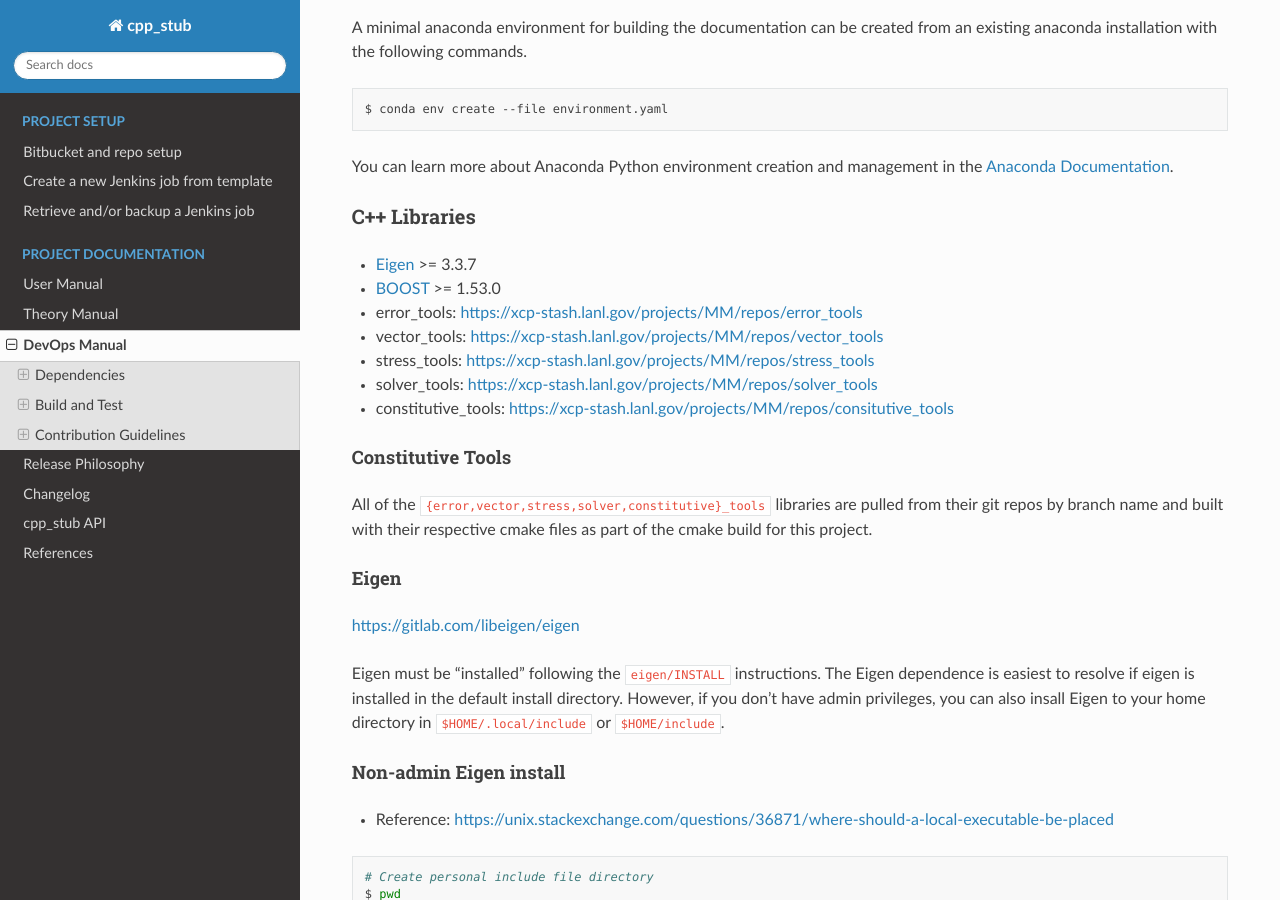
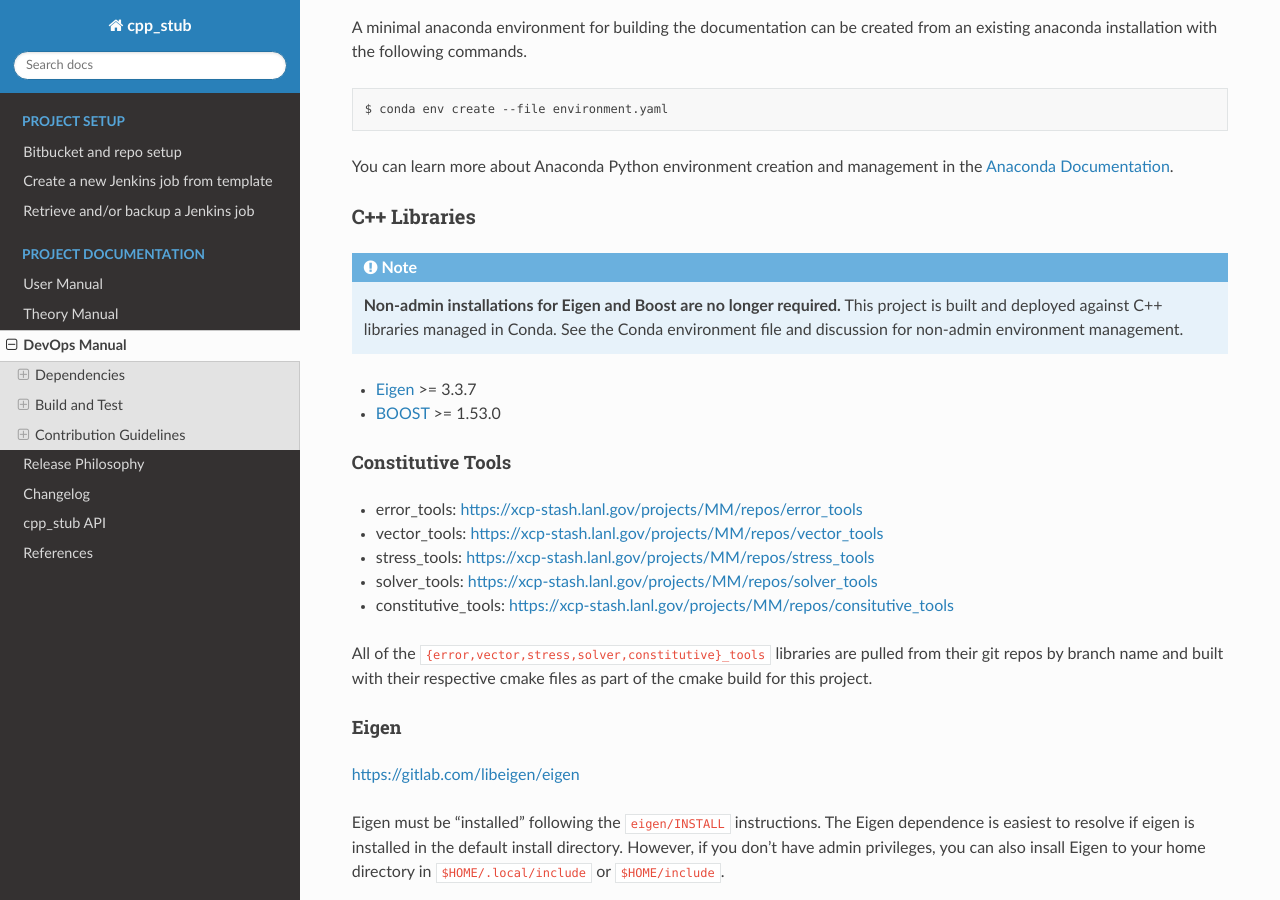
Before and after one commit to lanl/tardigrade-asp, a Sphinx documentation site: the page built from docs/devops.rst, in a window 1280 px wide and 900 px high, scrolled down 937 px. Built offline with Sphinx 7.4.7 and the Read the Docs theme 2.0.0, drawn with Linux system fonts in a browser that asks for light colours.

Commit message:
DOC: update compute environment and dependencies discussion

```diff
--- a/docs/dependencies.txt
+++ b/docs/dependencies.txt
@@ -45,16 +45,22 @@ the `Anaconda Documentation`_.
 C++ Libraries
 =============
 
+.. note::
+
+   **Non-admin installations for Eigen and Boost are no longer required.** This project is built and deployed against C++
+   libraries managed in Conda. See the Conda environment file and discussion for non-admin environment management.
+
 * `Eigen`_ >= 3.3.7
 * `BOOST`_ >= 1.53.0
+
+Constitutive Tools
+------------------
+
 * error\_tools: https://xcp-stash.lanl.gov/projects/MM/repos/error_tools
 * vector\_tools: https://xcp-stash.lanl.gov/projects/MM/repos/vector_tools
 * stress\_tools: https://xcp-stash.lanl.gov/projects/MM/repos/stress_tools
 * solver\_tools: https://xcp-stash.lanl.gov/projects/MM/repos/solver_tools
 * constitutive\_tools: https://xcp-stash.lanl.gov/projects/MM/repos/consitutive_tools
-
-Constitutive Tools
-------------------
 
 All of the ``{error,vector,stress,solver,constitutive}_tools`` libraries are
 pulled from their git repos by branch name and built with their respective cmake
```
